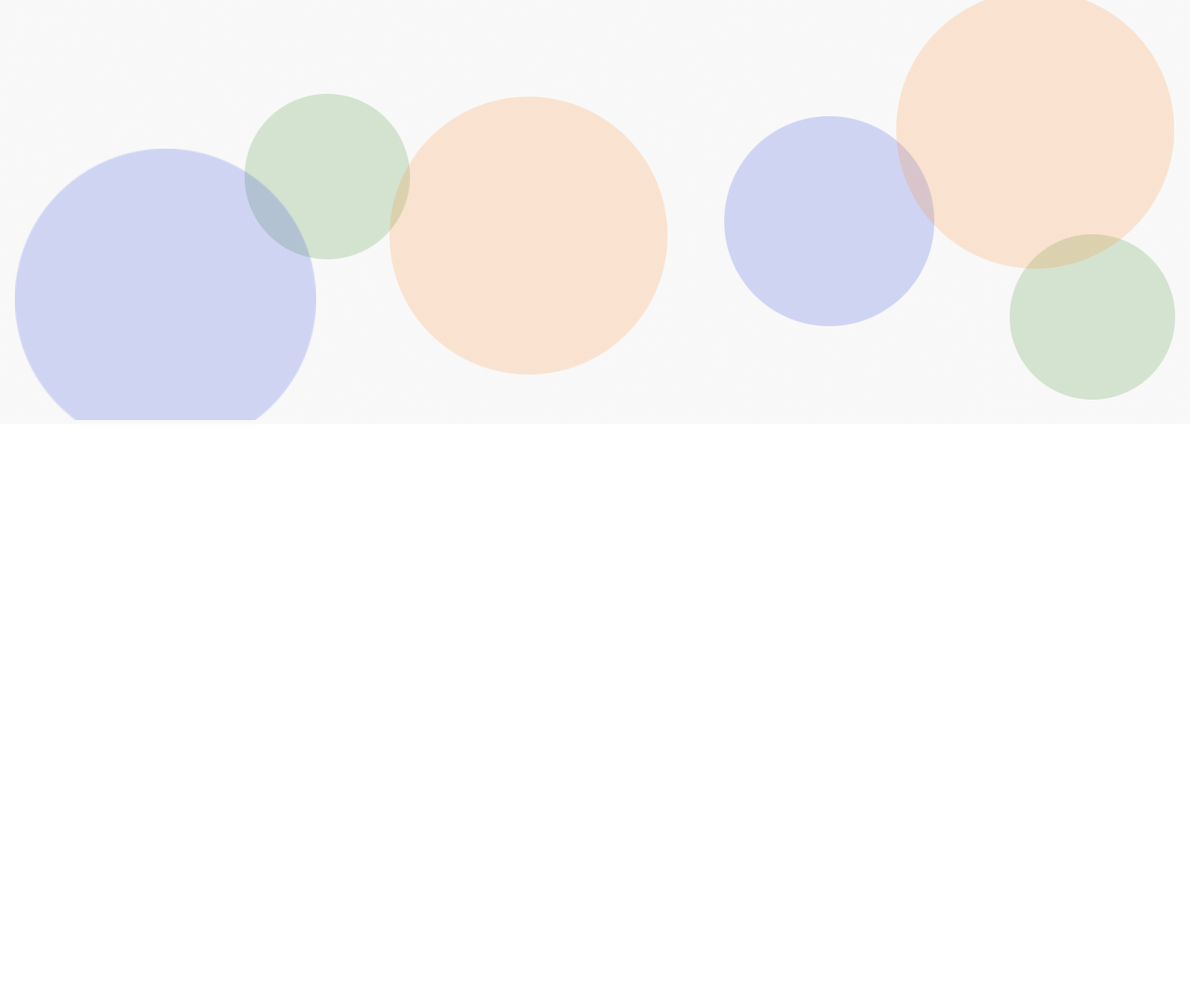
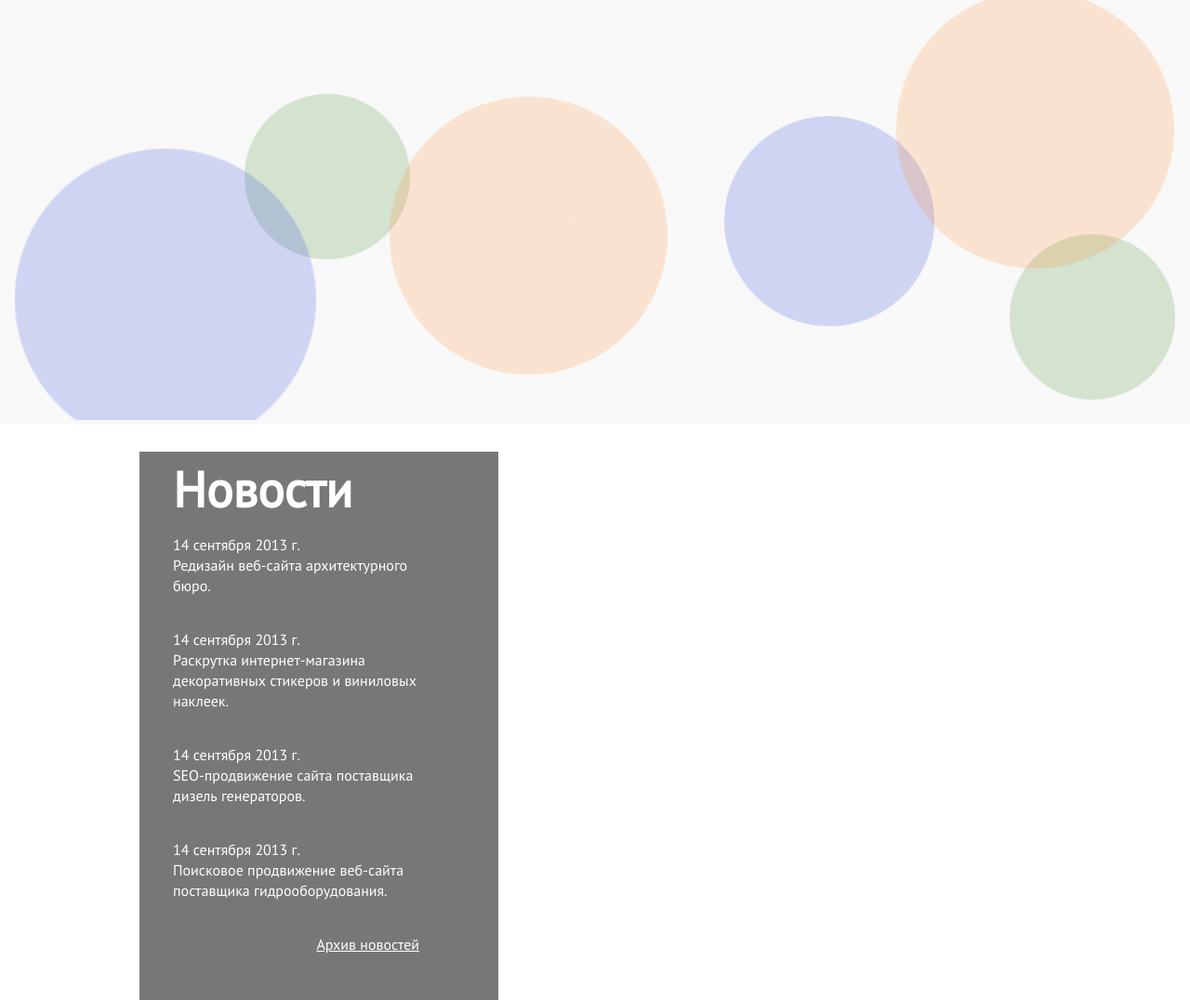
Before and after one commit to NotifyOne/test_HTML_CSS_3, a website: page index.html in a window 1280 px wide. Shown: the part 369-1445 px from the top of the page at 93% size. Before the commit the page ends 825 px from the top, so only its background shows below. Drawn offline with Linux system fonts and the light colour scheme.

Commit message:
End content-nav

```diff
--- a/index.html
+++ b/index.html
@@ -34,5 +34,37 @@
     <div class="slider">
         <img src="img/slider.png" alt="Slider" width="1248px" height="462px">
     </div>
+    <content class="content">
+        <nav class="content-nav">
+            <h3>Новости</h3>
+            <ul>
+                <li>
+                    <p>
+                        <span>14 сентября 2013 г.</span>
+                        Редизайн веб-сайта архитектурного бюро.
+                    </p>
+                </li>
+                <li>
+                    <p>
+                        <span>14 сентября 2013 г.</span>
+                        Раскрутка интернет-магазина декоративных стикеров и виниловых наклеек.
+                    </p>
+                </li>
+                <li>
+                    <p>
+                        <span>14 сентября 2013 г.</span>
+                        SEO-продвижение сайта поставщика дизель генераторов.
+                    </p>
+                </li>
+                <li>
+                    <p>
+                        <span>14 сентября 2013 г.</span>
+                        Поисковое продвижение веб-сайта поставщика гидрооборудования.
+                    </p>
+                </li>
+                <li><p><a href="#">Архив новостей</a></p></li>
+            </ul>
+        </nav>
+    </content>
 </body>
 </html>
--- /dev/null
+++ b/scss/block/_content.scss
@@ -0,0 +1,37 @@
+.content {
+    display: block;
+    @include WTOC();
+    padding-top: 30px;
+    // font-family: PTSans-Bold, AdobeInvisFont, MyriadPro-Regular;
+    &-nav {
+        background-color: $main_color;
+        width: 350px;
+        min-height: 560px;
+        padding-top: 30px;
+        padding-left: 36px;
+        color: $white;
+        h3 {
+            font-size: 40pt;
+        }
+        ul {
+            padding: 0;
+            width: 265px;
+            li {
+                list-style: none;
+                padding: 18px 0;
+                p {
+                    font-size: 12pt;
+                    span {
+                        display: block;
+                    }
+                }
+                a {
+                    // text-decoration: none;
+                    color: $white;
+                    text-align: right;
+                    float: right;
+                }
+            }
+        }
+    }
+}
--- a/scss/main.scss
+++ b/scss/main.scss
@@ -5,3 +5,4 @@
 @import "block/header";
 @import "block/menu";
 @import "block/slider";
+@import "block/content";
```
Also changed, not shown: css/main.css.
